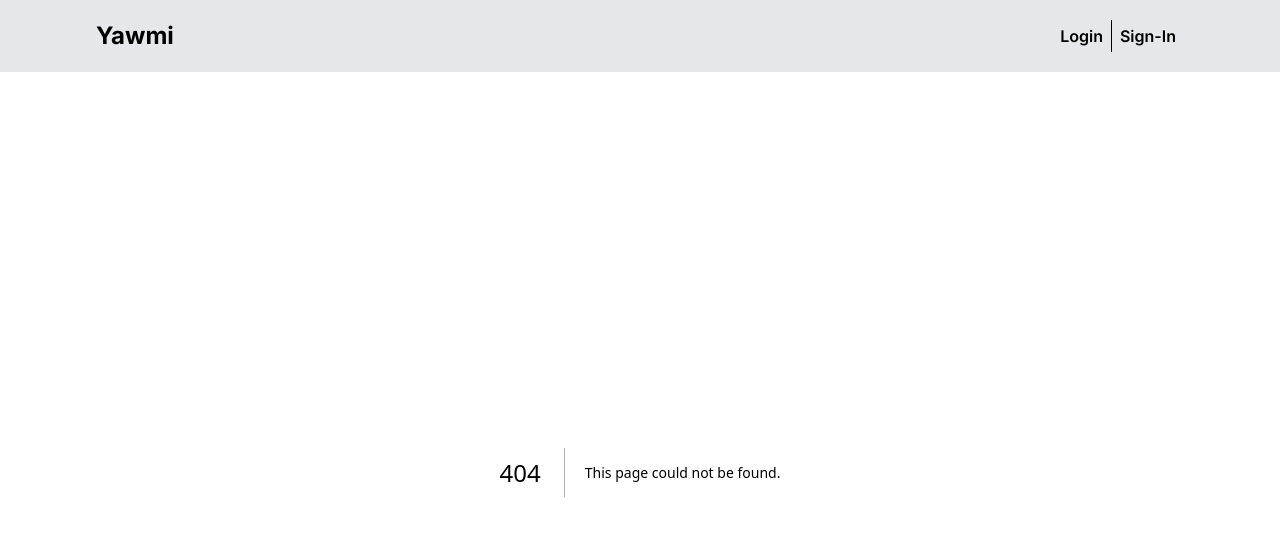
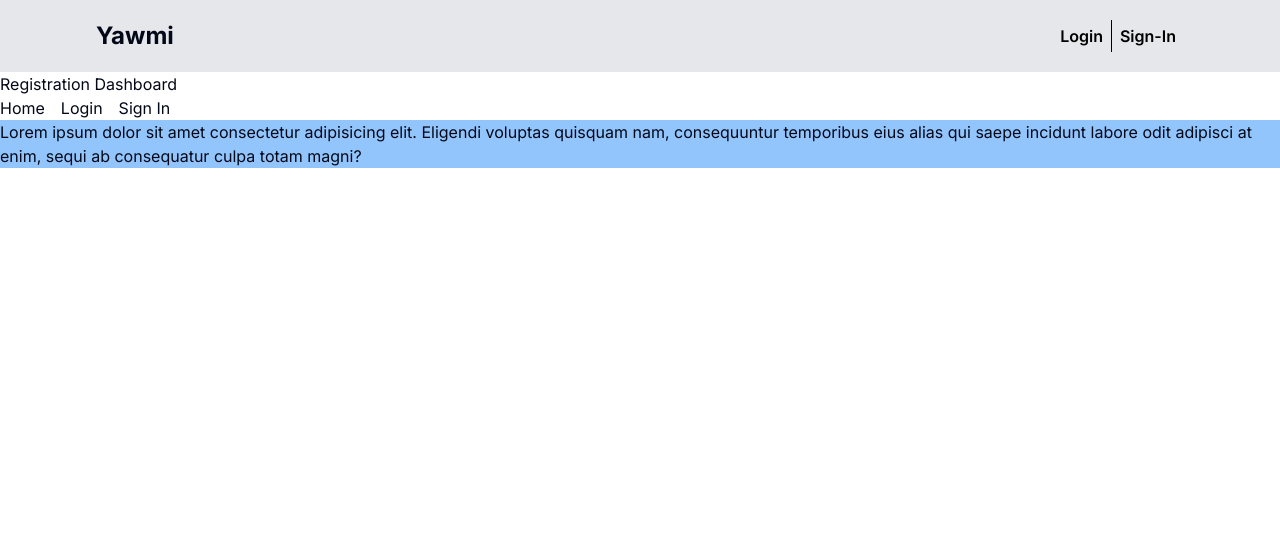
Before and after one commit to NourEssalam/yawmi, a Next.js app: page /auth in a window 1280 px wide. Before the commit this address had no page. Shown: the top 536 px of the page. Built offline with nearby package versions, Linux system fonts and the light colour scheme.

Commit message:
add the auth pages

```diff
--- /dev/null
+++ b/app/auth/layout.tsx
@@ -0,0 +1,21 @@
+import Link from "next/link";
+
+export default function DashboardLayout({
+  children, // will be a page or nested layout
+}: {
+  children: React.ReactNode;
+}) {
+  return (
+    <section className="">
+      <h1>Registration Dashboard</h1>
+      {/* Include shared UI here e.g. a header or sidebar */}
+      <nav className="flex gap-4">
+        <Link href="/auth">Home</Link>
+        <Link href="/auth/login">Login</Link>
+        <Link href="/auth/signin">Sign In</Link>
+      </nav>
+
+      {children}
+    </section>
+  );
+}
--- /dev/null
+++ b/app/auth/login/page.tsx
@@ -0,0 +1,5 @@
+export default function Login() {
+  return (
+    <section className="bg-green-300 container">this is login page</section>
+  );
+}
--- /dev/null
+++ b/app/auth/page.tsx
@@ -0,0 +1,9 @@
+export default function Auth() {
+  return (
+    <div className="bg-blue-300">
+      Lorem ipsum dolor sit amet consectetur adipisicing elit. Eligendi voluptas
+      quisquam nam, consequuntur temporibus eius alias qui saepe incidunt labore
+      odit adipisci at enim, sequi ab consequatur culpa totam magni?
+    </div>
+  );
+}
--- /dev/null
+++ b/app/auth/signin/page.tsx
@@ -0,0 +1,3 @@
+export default function SignIn() {
+  return <div className="bg-red-300">this is sign in page</div>;
+}
--- a/app/page.tsx
+++ b/app/page.tsx
@@ -1,8 +1,9 @@
 import { Button } from "@/components/ui/button";
+import { DiVisualstudio } from "react-icons/di";
 
 export default function Home() {
   return (
-    <main className="flex flex-col items-center justify-between p-24">
+    <main className="flex flex-col items-center justify-between container">
       <h1 className="text-3xl font-bold">Hello World</h1>
       <p className="p-10 w-1/2 text-center text-2xl">
         a to-app that gives you the ability to create to-do list with repeated
--- a/app/to-do/page.tsx
+++ b/app/to-do/page.tsx
@@ -5,7 +5,7 @@ import { useState } from "react";
 export default function ToDo() {
   const [current, setCurrent] = useState("");
   return (
-    <main className="flex  flex-col items-center justify-between px-10 py-10 max-w-[1200px] bg-sky-400 mx-auto ">
+    <div className="flex  flex-col items-center justify-between px-10 py-10   mx-auto ">
       <h1 className="text-3xl font-bold mb-5">
         {current ? "" : "This title will change according to  the tasks state"}
       </h1>
@@ -18,6 +18,6 @@ export default function ToDo() {
         <TaskCrudContainer />
         <TaskCrudContainer />
       </div>
-    </main>
+    </div>
   );
 }
```
